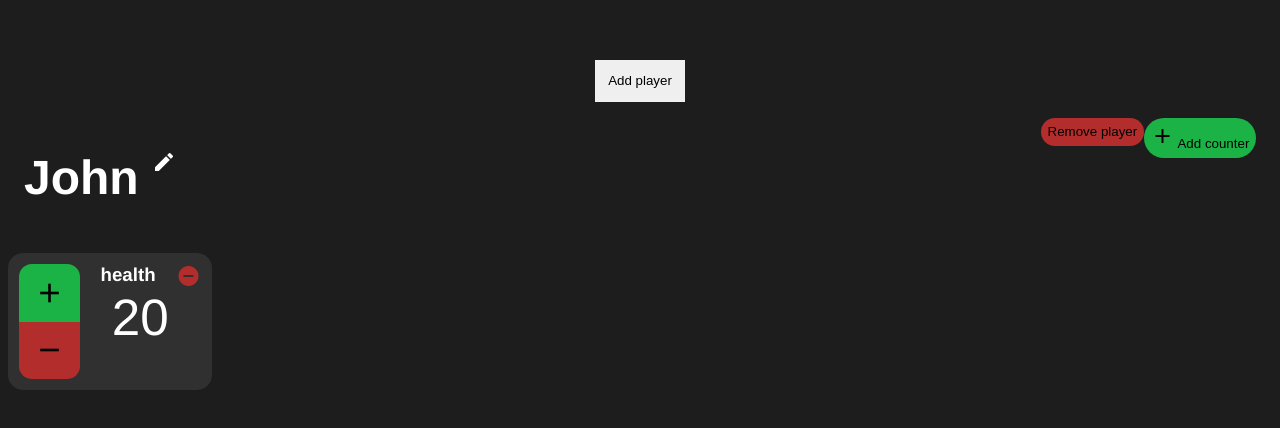
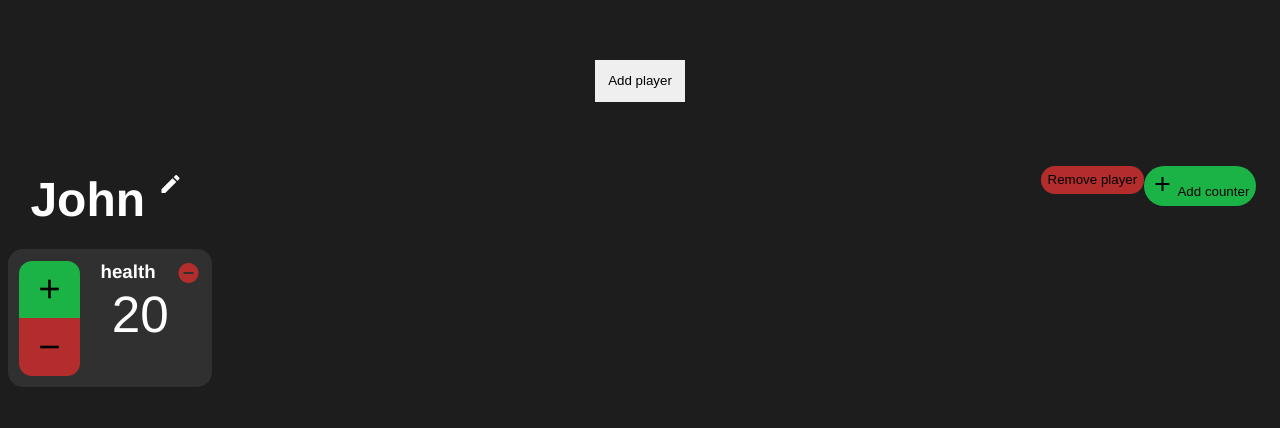
Before and after one commit to martijnremmen/tabletop-counter, a Vue app: page / in a window 1280 px wide. Both pictures are taken after a click on the button "Add player". Shown: the top 428 px of the page. Built offline with nearby package versions, Linux system fonts and the light colour scheme.

Commit message:
Fixed allignment and hover

```diff
--- a/src/components/Player.vue
+++ b/src/components/Player.vue
@@ -87,6 +87,7 @@ export default Vue.extend({
 .controlbar {
   padding: 1em;
   text-align: left;
+  margin-top: 3rem;
 
   button {
     border-radius: 20px;
@@ -98,9 +99,13 @@ export default Vue.extend({
     font-size: 3em;
     display: inline-block;
     cursor: pointer;
+    border-radius: 15px;
+    padding: 0.4rem;
+    margin: 0;
 
     &:hover {
-      background-color: var(--bg-darker);
+      background-color: var(--text);
+      color: var(--bg-darker);
     }
 
     i {
```
